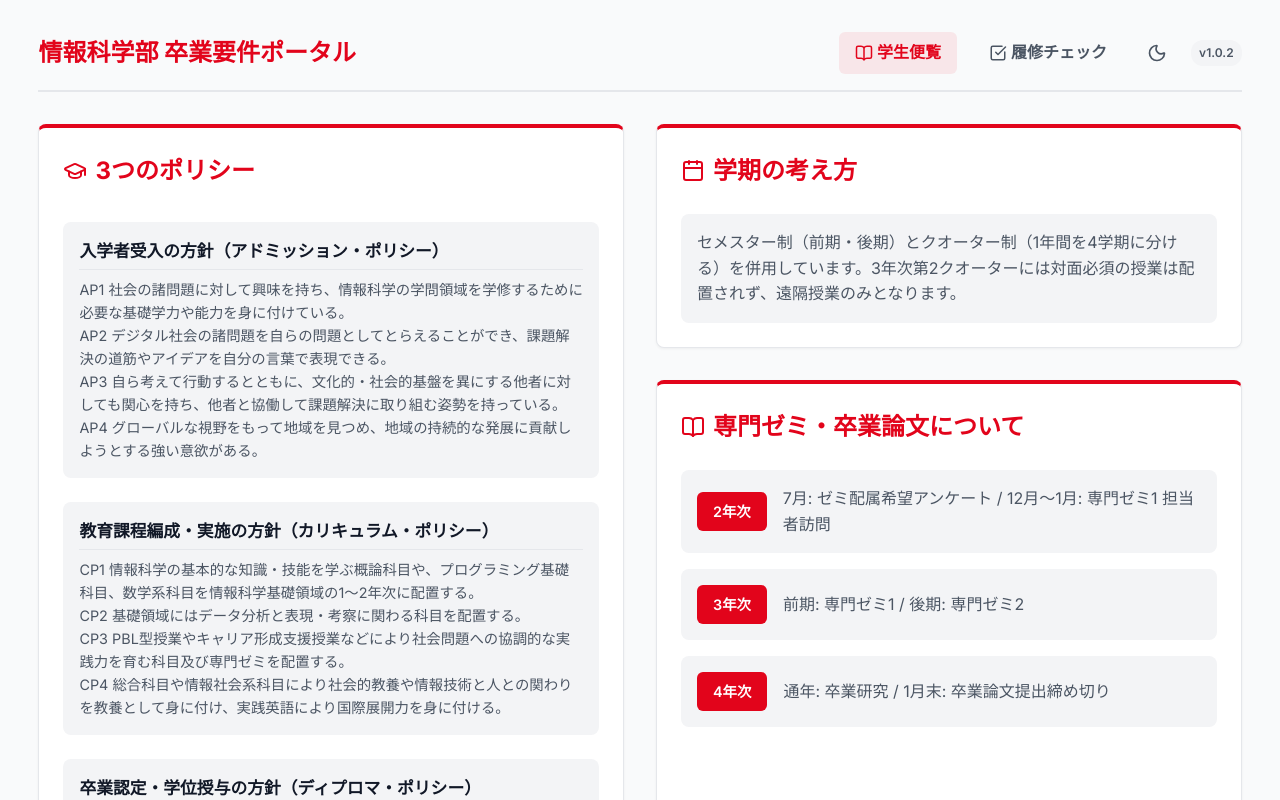
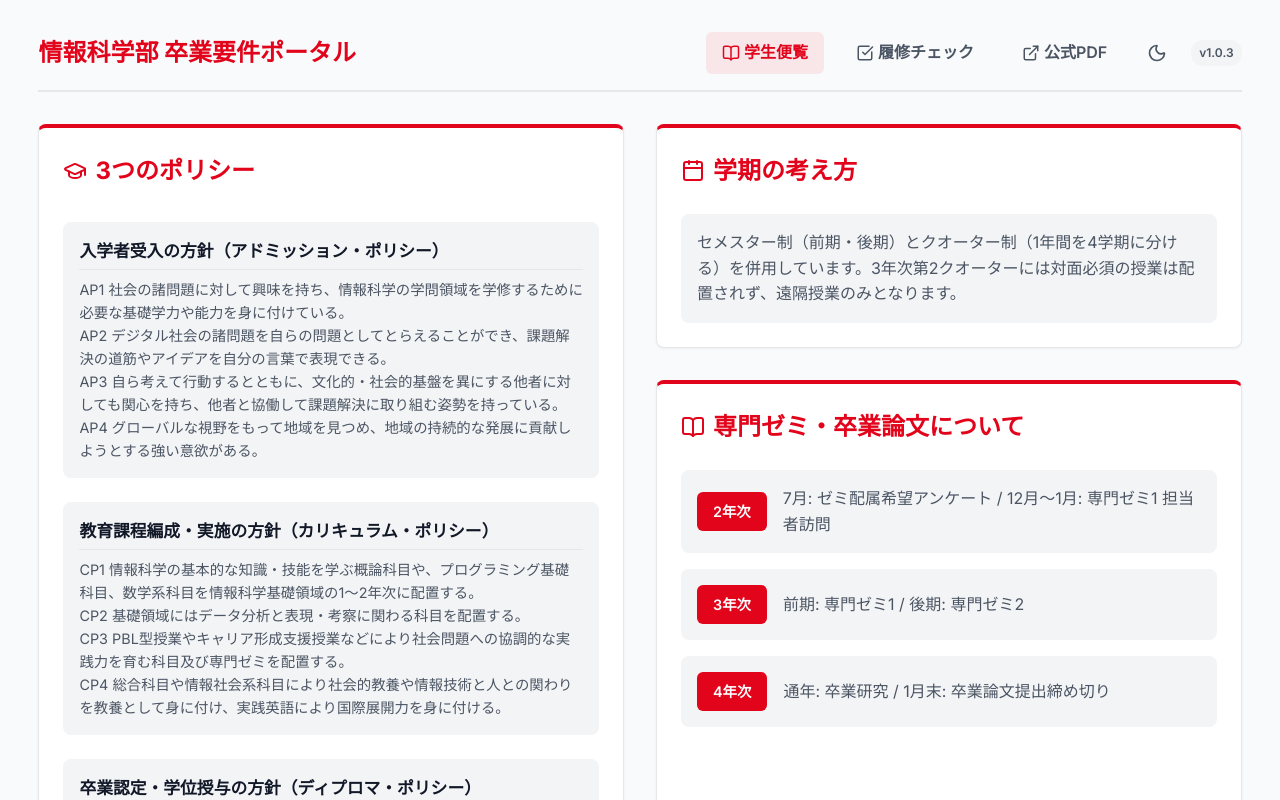
Before and after one commit to M11GJ/FIS, a React (Vite) app: page / in a window 1280 px wide. Shown: the top 800 px of the page. Built offline with nearby package versions, Linux system fonts and the light colour scheme.

Commit message:
Add external link to official PDF handbook

```diff
--- a/package.json
+++ b/package.json
@@ -1,7 +1,7 @@
 {
   "name": "graduation-checker",
   "private": true,
-  "version": "1.0.2",
+  "version": "1.0.3",
   "type": "module",
   "scripts": {
     "dev": "vite",
--- a/src/App.jsx
+++ b/src/App.jsx
@@ -2,7 +2,7 @@ import { HashRouter, Routes, Route, NavLink } from 'react-router-dom';
 import { useState, useEffect } from 'react';
 import Handbook from './pages/Handbook';
 import Checker from './pages/Checker';
-import { BookOpen, CheckSquare, Sun, Moon } from 'lucide-react';
+import { BookOpen, CheckSquare, Sun, Moon, ExternalLink } from 'lucide-react';
 import pkg from '../package.json';
 
 function App() {
@@ -38,6 +38,16 @@ function App() {
               <CheckSquare size={18} style={{ display: 'inline', marginRight: '4px', verticalAlign: 'text-bottom' }} />
               履修チェック
             </NavLink>
+            <a
+              href="https://gakuseibinran.actibookone.com/content/detail?param=eyJjb250ZW50TnVtIjo1Njc1ODQsImNhdGVnb3J5TnVtIjo1NjE0Mn0=&pNo=1"
+              target="_blank"
+              rel="noopener noreferrer"
+              className="nav-link"
+              title="実際の公式便覧PDFを開く"
+            >
+              <ExternalLink size={18} style={{ display: 'inline', marginRight: '4px', verticalAlign: 'text-bottom' }} />
+              公式PDF
+            </a>
             <button
               onClick={toggleTheme}
               style={{
```
